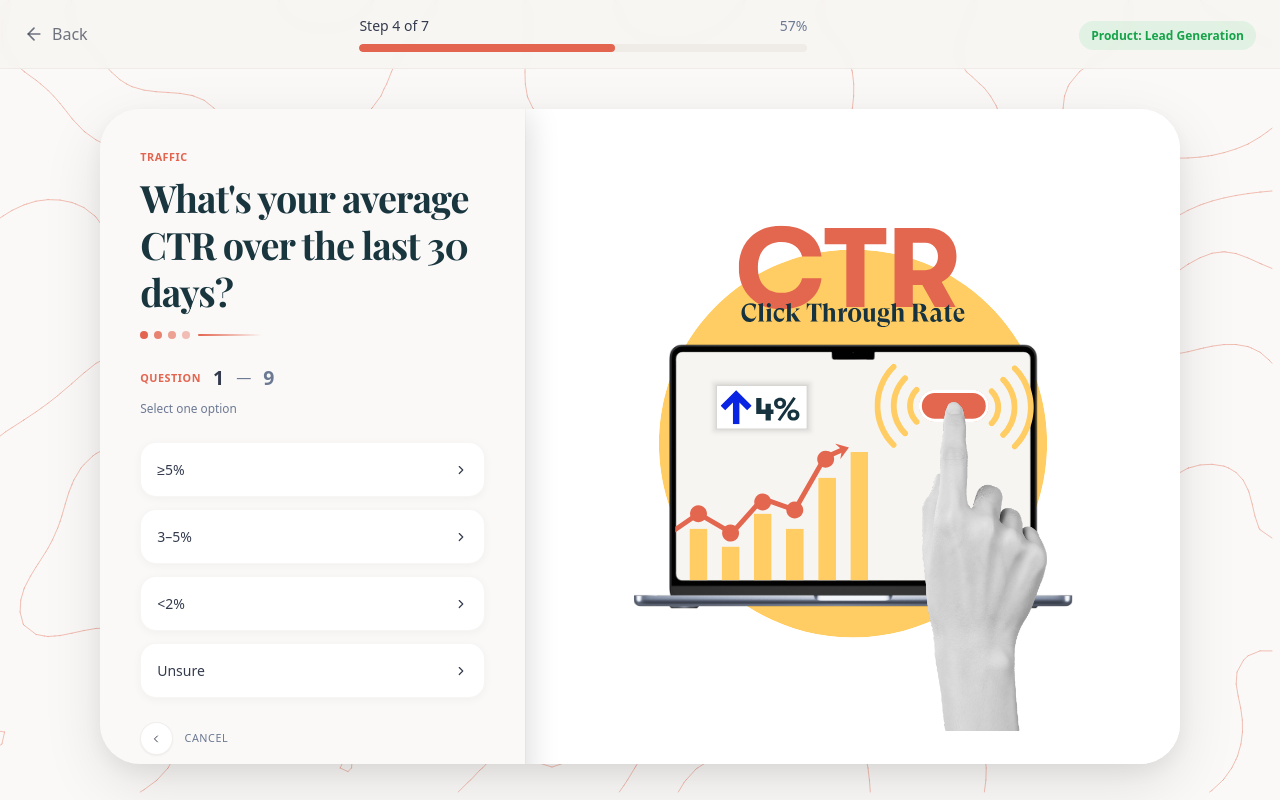
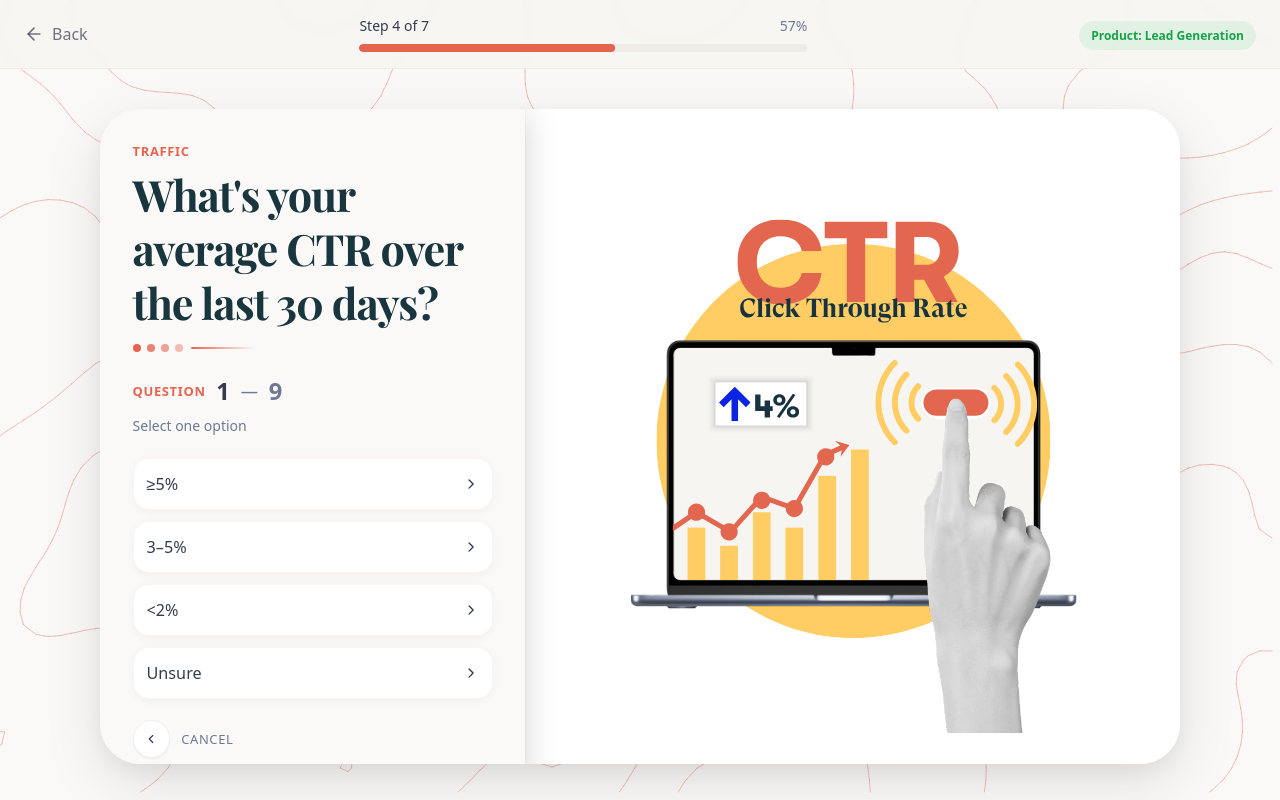
Before and after one commit to productteamautomations/pathfinder-ap, a React (Vite) app: page /funnel-diagnostic/leadgen in a window 1280 px wide. Built offline with nearby package versions, Linux system fonts and the light colour scheme; the HTML template or start-up script is replaced by a standard one.

Commit message:
Code edited in Lovable Code Editor
Edited UI in Lovable

```diff
--- a/src/pages/leadgen/FunnelDiagnostic.tsx
+++ b/src/pages/leadgen/FunnelDiagnostic.tsx
@@ -194,7 +194,10 @@ export default function FunnelDiagnostic() {
         >
           <div className="grid md:grid-cols-[0.65fr_1fr] h-full">
             {/* Left Side - Question & Options */}
-            <div className="p-10 flex flex-col bg-muted/30 relative z-10 shadow-[8px_0_30px_-5px_rgba(0,0,0,0.15)] h-full">
+            <div
+              className="flex flex-col bg-muted/30 relative z-10 shadow-[8px_0_30px_-5px_rgba(0,0,0,0.15)] h-full"
+              style={{ padding: "3cqw" }}
+            >
               <AnimatePresence mode="wait">
                 <motion.div
                   key={currentQuestion}
@@ -205,16 +208,16 @@ export default function FunnelDiagnostic() {
                   className="flex flex-col h-full"
                 >
                   {/* Question Title at Top */}
-                  <div className="flex-shrink-0 mb-6">
+                  <div className="flex-shrink-0" style={{ marginBottom: "2cqw" }}>
                     <span
-                      className="font-semibold text-primary uppercase tracking-wider mb-2 block"
-                      style={{ fontSize: "1cqw" }}
+                      className="font-semibold text-primary uppercase tracking-wider block"
+                      style={{ fontSize: "1.2cqw", marginBottom: "0.5cqw" }}
                     >
                       {question.section}
                     </span>
                     <h2
                       className="font-display font-bold text-title leading-tight tracking-tight"
-                      style={{ fontSize: "3.5cqw" }}
+                      style={{ fontSize: "4cqw" }}
                     >
                       {question.question}
                     </h2>
@@ -222,31 +225,31 @@ export default function FunnelDiagnostic() {
                   </div>
 
                   {/* Step Indicator */}
-                  <div className="mb-6 flex-shrink-0">
-                    <div className="flex items-center gap-3">
+                  <div className="flex-shrink-0" style={{ marginBottom: "2cqw" }}>
+                    <div className="flex items-center" style={{ gap: "1cqw" }}>
                       <span
                         className="font-semibold text-primary uppercase tracking-wider"
-                        style={{ fontSize: "1cqw" }}
+                        style={{ fontSize: "1.2cqw" }}
                       >
                         Question
                       </span>
-                      <span className="font-bold text-foreground" style={{ fontSize: "1.8cqw" }}>
+                      <span className="font-bold text-foreground" style={{ fontSize: "2.2cqw" }}>
                         {currentQuestion + 1}
                       </span>
-                      <span className="text-muted-foreground" style={{ fontSize: "1.4cqw" }}>
+                      <span className="text-muted-foreground" style={{ fontSize: "1.6cqw" }}>
                         —
                       </span>
-                      <span className="font-bold text-muted-foreground" style={{ fontSize: "1.8cqw" }}>
+                      <span className="font-bold text-muted-foreground" style={{ fontSize: "2.2cqw" }}>
                         {totalSteps}
                       </span>
                     </div>
-                    <p className="text-muted-foreground mt-2" style={{ fontSize: "1.1cqw" }}>
+                    <p className="text-muted-foreground" style={{ fontSize: "1.3cqw", marginTop: "0.5cqw" }}>
                       Select one option
                     </p>
                   </div>
 
                   {/* Options */}
-                  <div className="space-y-3 flex-1">
+                  <div className="flex-1" style={{ display: "flex", flexDirection: "column", gap: "1cqw" }}>
                     {question.options.map((option, index) => (
                       <motion.button
                         key={option}
@@ -254,15 +257,15 @@ export default function FunnelDiagnostic() {
                         animate={{ opacity: 1, y: 0 }}
                         transition={{ delay: index * 0.05 }}
                         onClick={() => handleAnswer(option)}
-                        className={`w-full p-4 rounded-2xl border text-left font-medium transition-all duration-200 flex items-center justify-between shadow-[0_2px_10px_rgba(0,0,0,0.04)] ${
+                        className={`w-full rounded-2xl border text-left font-medium transition-all duration-200 flex items-center justify-between shadow-[0_2px_10px_rgba(0,0,0,0.04)] ${
                           answers[question.id] === option
                             ? "border-primary bg-primary text-primary-foreground shadow-[0_4px_20px_rgba(227,102,79,0.25)]"
                             : "border-border/30 bg-white text-foreground hover:border-primary/40 hover:shadow-[0_4px_15px_rgba(0,0,0,0.08)]"
                         }`}
-                        style={{ fontSize: "1.3cqw" }}
+                        style={{ fontSize: "1.5cqw", padding: "1.2cqw" }}
                       >
                         <span>{option}</span>
-                        <ChevronRight className="transition-transform" style={{ width: "1.3cqw", height: "1.3cqw" }} />
+                        <ChevronRight className="transition-transform" style={{ width: "1.5cqw", height: "1.5cqw" }} />
                       </motion.button>
                     ))}
                   </div>
@@ -270,16 +273,16 @@ export default function FunnelDiagnostic() {
                   {/* Back Button */}
                   <button
                     onClick={handleBack}
-                    className="mt-6 flex-shrink-0 font-medium text-muted-foreground hover:text-foreground transition-colors flex items-center gap-3 group"
-                    style={{ fontSize: "1cqw" }}
+                    className="flex-shrink-0 font-medium text-muted-foreground hover:text-foreground transition-colors flex items-center group"
+                    style={{ fontSize: "1.2cqw", marginTop: "2cqw", gap: "1cqw" }}
                   >
                     <div
                       className="rounded-full bg-white border border-border/50 flex items-center justify-center shadow-sm group-hover:shadow-md group-hover:border-primary/30 transition-all"
-                      style={{ width: "3cqw", height: "3cqw" }}
+                      style={{ width: "3.5cqw", height: "3.5cqw" }}
                     >
                       <ChevronRight
                         className="text-foreground rotate-180"
-                        style={{ width: "1.1cqw", height: "1.1cqw" }}
+                        style={{ width: "1.3cqw", height: "1.3cqw" }}
                       />
                     </div>
                     <span className="uppercase tracking-wider">{currentQuestion > 0 ? "Back" : "Cancel"}</span>
@@ -300,7 +303,8 @@ export default function FunnelDiagnostic() {
                   animate={{ opacity: imageLoaded ? 1 : 0 }}
                   exit={{ opacity: 0 }}
                   transition={{ duration: 0.4, ease: "easeOut" }}
-                  className="absolute inset-0 w-full h-full object-contain p-12"
+                  className="absolute inset-0 w-full h-full object-contain"
+                  style={{ padding: "4cqw" }}
                 />
               </AnimatePresence>
             </div>
```
